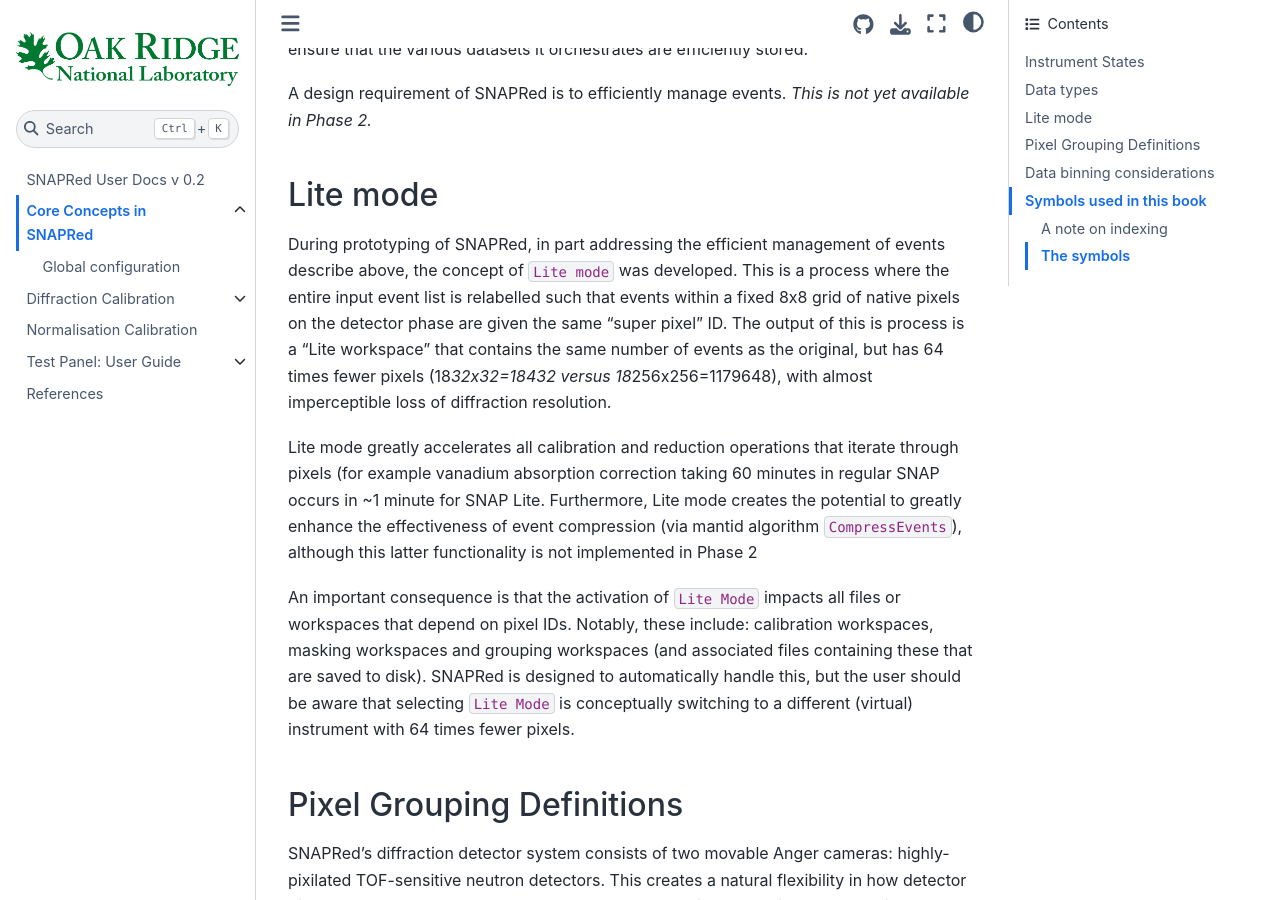
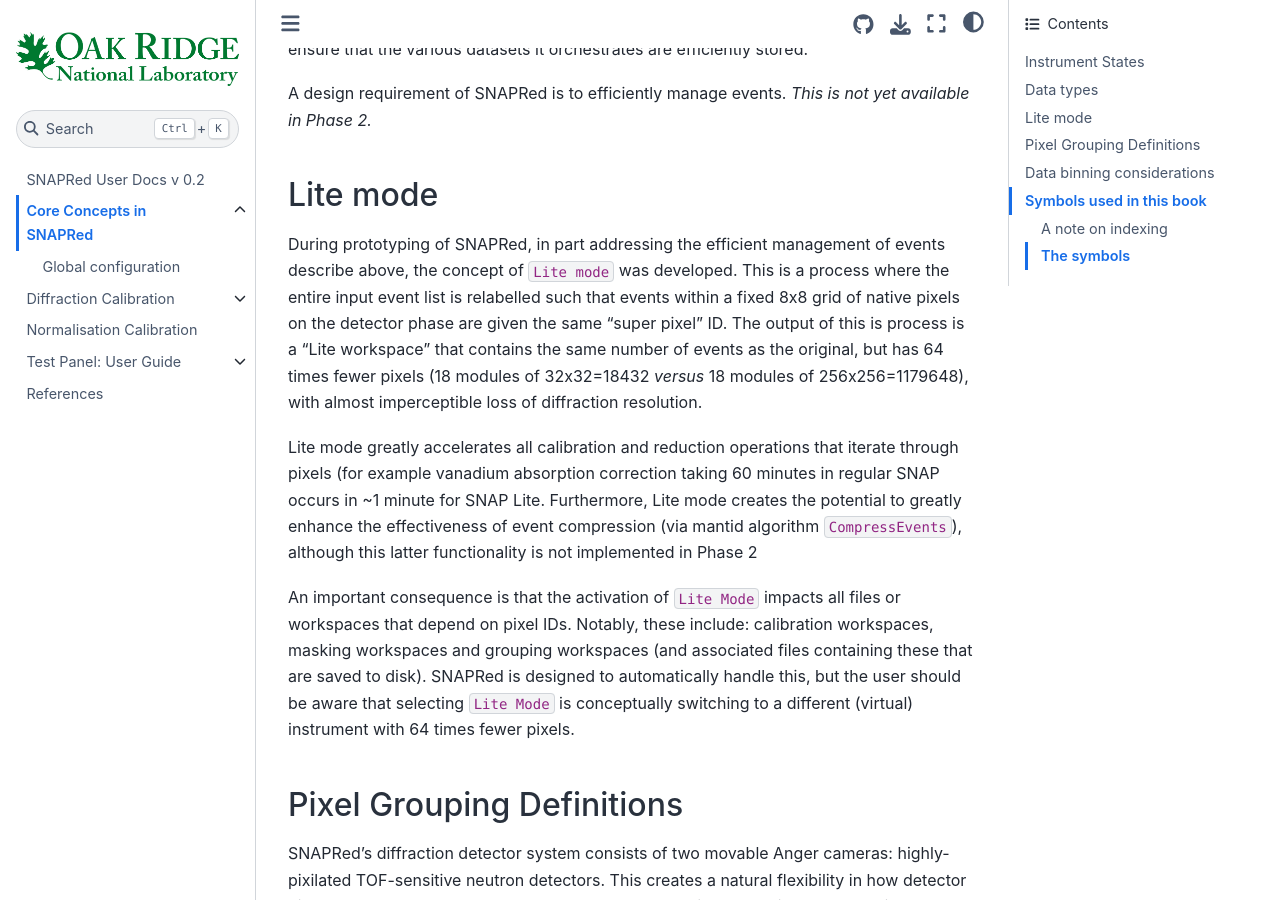
Before and after one commit to mguthriem/SNAPUserDocs, a Jupyter Book: the page built from coreConcepts/overview.md, in a window 1280 px wide and 900 px high, scrolled down 1443 px. Built offline with Jupyter Book 1.0.4 settings and Sphinx 7.4.7 and the Sphinx Book theme 1.1.4, drawn with Linux system fonts in a browser that asks for light colours; cross-references to code outside the pages are shown as plain code.

Commit message:
small typo

```diff
--- a/coreConcepts/overview.md
+++ b/coreConcepts/overview.md
@@ -32,7 +32,7 @@ A design requirement of SNAPRed is to efficiently manage events. _This is not ye
 (label_lite)=
 ## Lite mode
 
-During prototyping of SNAPRed, in part addressing the efficient management of events describe above, the concept of `Lite mode` was developed. This is a process where the entire input event list is relabelled such that events within a fixed 8x8 grid of native pixels on the detector phase are given the same "super pixel" ID. The output of this is process is a "Lite workspace" that contains the same number of events as the original, but has 64 times fewer pixels (18*32x32=18432 _versus_ 18*256x256=1179648), with almost imperceptible loss of diffraction resolution.
+During prototyping of SNAPRed, in part addressing the efficient management of events describe above, the concept of `Lite mode` was developed. This is a process where the entire input event list is relabelled such that events within a fixed 8x8 grid of native pixels on the detector phase are given the same "super pixel" ID. The output of this is process is a "Lite workspace" that contains the same number of events as the original, but has 64 times fewer pixels (18 modules of 32x32=18432 _versus_ 18 modules of 256x256=1179648), with almost imperceptible loss of diffraction resolution.
 
 Lite mode greatly accelerates all calibration and reduction operations that iterate through pixels (for example vanadium absorption correction taking 60 minutes in regular SNAP occurs in ~1 minute for SNAP Lite. Furthermore, Lite mode creates the potential to greatly enhance the effectiveness of event compression (via mantid algorithm `CompressEvents`), although this latter functionality is not implemented in Phase 2
 
```
